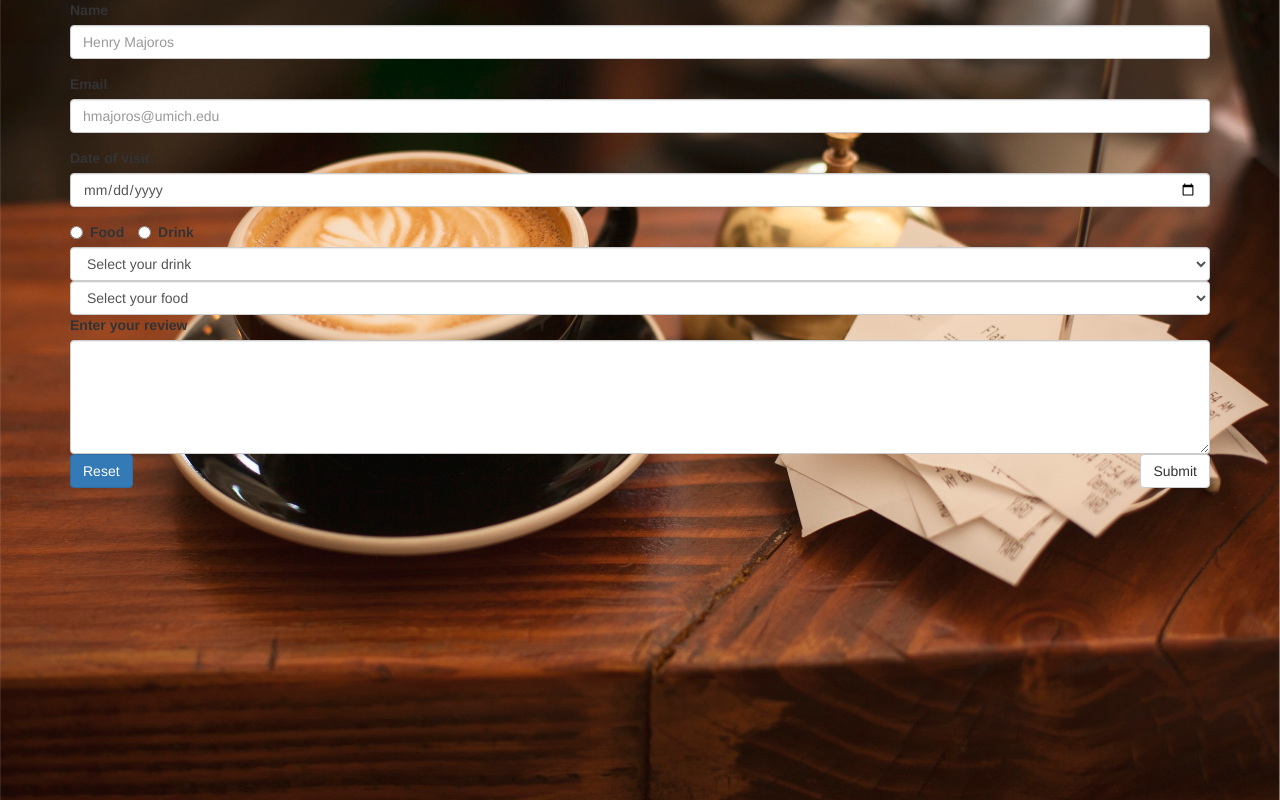
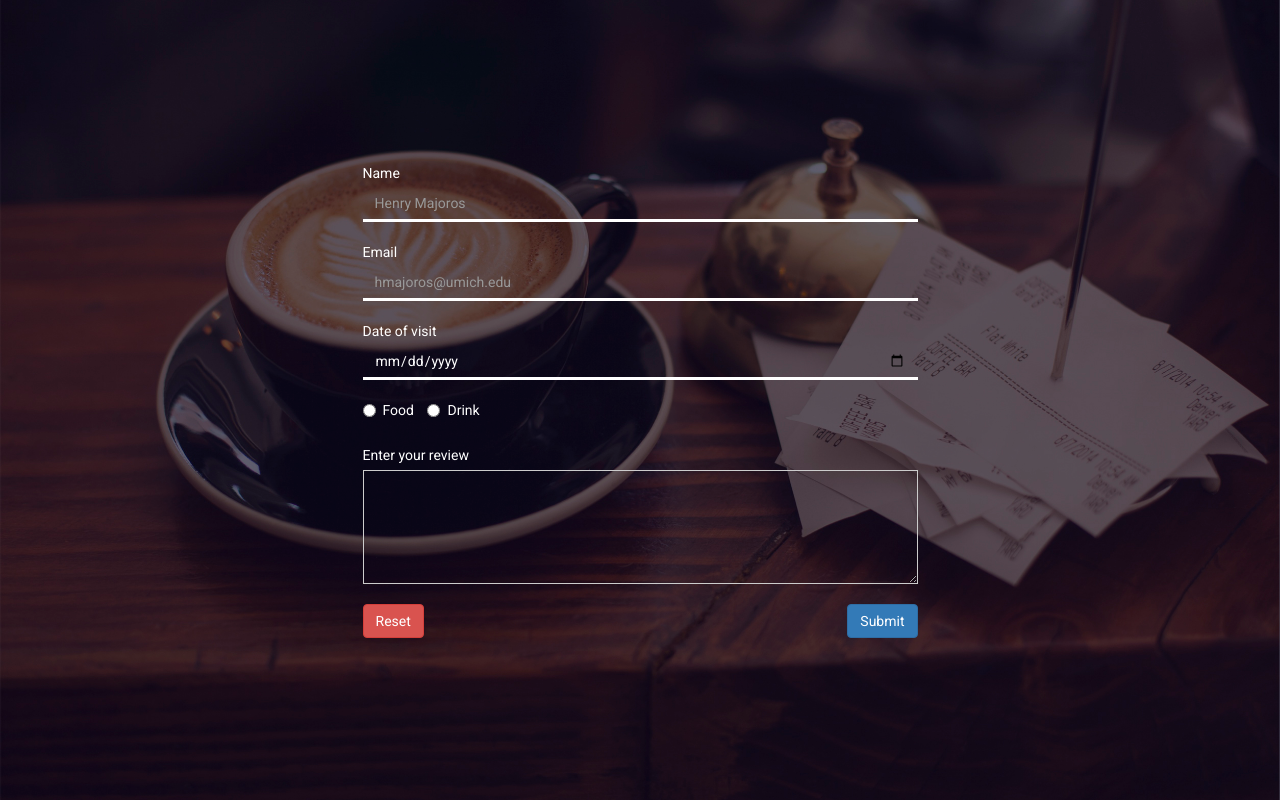
Before and after one commit to hmajoros/labcoffee, a PHP site: page /form.html in a window 1280 px wide. Run offline with PHP 8.4, Linux system fonts and the light colour scheme.

Commit message:
renaming images, finished php mail form

```diff
--- a/form.html
+++ b/form.html
@@ -10,6 +10,7 @@
     <link href="stylesheets/bootstrap.min.css" rel="stylesheet">
 
     <!-- Custom styles for this template -->
+    <link href='http://fonts.googleapis.com/css?family=Roboto:200,400,700' rel='stylesheet' type='text/css'>
     <link href="stylesheets/form.css" rel="stylesheet">
 
     <!-- HTML5 shim and Respond.js for IE8 support of HTML5 elements and media queries -->
@@ -24,116 +25,107 @@
     <div class="bg-full">
 
         <div class="container">
-                <form>
+          <div class="row">
+            <form class="col-xs-12 col-md-6 col-md-offset-3" method="POST" action="review.php">
               <div class="form-group">
                 <label for="name">Name</label>
-                      <input type="text" class="form-control" id="name" placeholder="Henry Majoros" required>
+                <input type="text" class="form-control" id="name" name="name" autocomplete="off" placeholder="Henry Majoros" required>
               </div>
               <div class="form-group">
                   <label for="email">Email</label>
-                        <input type="email" class="form-control" id="email" placeholder="hmajoros@umich.edu">
+                  <input type="email" class="form-control" id="email" name="email" autocomplete="off" placeholder="hmajoros@umich.edu">
               </div>
               <div class="form-group">
                   <label for="date">Date of visit</label>
-                        <input type="date" class="form-control" id="date">
+                  <input type="date" class="form-control" name="date" id="date">
               </div>
               <div class="radio-inline">
-                        <label><input type="radio">Food</label>
+                  <label><input type="radio" name="orderType" data-select="food">Food</label>
               </div>
               <div class="radio-inline">
-                        <label><input type="radio">Drink</label>
+                  <label><input type="radio" name="orderType" data-select="drink">Drink</label>
               </div>
 
-                    <select class="form-control">
-                        <option>Select your drink</option>
+              <select class="form-control hide" id="drink" name="drink-select">
+                <option value="default">Select your drink</option>
 
                 <optgroup label="HOT DRINKS">
 
-                           <option>espresso</option>
-                           <option>latte</option>
-                           <option>macchiato</option>
-                           <option>cappuccino</option>
-                           <option>cafe con miel</option>
-                           <option>americano</option>
-                           <option>mocha</option>
-                           <option>chai</option>
-                           <option>hot chocolate</option>
+                <option value="1">espresso</option>
+                <option value="2">latte</option>
+                <option value="3">macchiato</option>
+                <option value="4">cappuccino</option>
+                <option value="5">cafe con miel</option>
+                <option value="6">americano</option>
+                <option value="7">mocha</option>
+                <option value="8">chai</option>
+                <option value="9">hot chocolate</option>
 
                 <optgroup label="TEA">
 
-                        <option>white peony organic</option>
-                        <option>white jasmine peach organic</option>
-                        <option>green jasmine organic</option>
-                        <option>green moroccan mint</option>
-                        <option>green dragon well</option>
-                        <option>green himalayan jade</option>
-                        <option>oolong baa zhong</option>
-                        <option>oolong coconut</option>
-                        <option>oolong iron goddess of mercy</option>
-                        <option>oolong magnolia blossom</option>
-                        <option>oolong lightly baked qin xin</option>
-                        <option>black earl grey organic</option>
-                        <option>black english breakfast</option>
-                        <option>black vanilla</option>
-                        <option>herbal blend 333 organic</option>
-                        <option>herbal king crimson organic</option>
-                        <option>herbal chamomile</option>
-                        <option>herbal serene dream</option>
-                        <option>yerba mate</option>
+                <option value="10">white peony organic</option>
+                <option value="11">white jasmine peach organic</option>
+                <option value="12">green jasmine organic</option>
+                <option value="13">green moroccan mint</option>
+                <option value="14">green dragon well</option>
+                <option value="15">green himalayan jade</option>
+                <option value="16">oolong baa zhong</option>
+                <option value="17">oolong coconut</option>
+                <option value="18">oolong iron goddess of mercy</option>
+                <option value="19">oolong magnolia blossom</option>
+                <option value="20">oolong lightly baked qin xin</option>
+                <option value="21">black earl grey organic</option>
+                <option value="22">black english breakfast</option>
+                <option value="23">black vanilla</option>
+                <option value="24">herbal blend 333 organic</option>
+                <option value="25">herbal king crimson organic</option>
+                <option value="26">herbal chamomile</option>
+                <option value="27">herbal serene dream</option>
+                <option value="28">yerba mate</option>
 
                 <optgroup label="COLD DRINKS">
 
-                               <option>iced coffee cold brew</option>
-                               <option>iced tea black classic</option>
-                               <option>iced tea green moroccan mint</option>
-                               <option>iced tea oolong plum</option>
-                               <option>iced tea jasmine peach</option>
-                               <option>iced tea ginger with fresh lemon</option>
-                               <option>soda italian</option>
-                               <option>soda french</option>
-                               <option>perrier</option>
+                <option value="29">iced coffee cold brew</option>
+                <option value="30">iced tea black classic</option>
+                <option value="31">iced tea green moroccan mint</option>
+                <option value="32">iced tea oolong plum</option>
+                <option value="33">iced tea jasmine peach</option>
+                <option value="34">iced tea ginger with fresh lemon</option>
+                <option value="35">soda italian</option>
+                <option value="36">soda french</option>
+                <option value="37">perrier</option>
+
+              </select>
+
+              <select class="form-control hide" id="food" name="food-select">
+                <option value="default">Select your food</option>
 
                 <optgroup label="FROZEN YOGURT">
 
-                               <option>Chocolate</option>
-                               <option>Vanilla</option>
+                <option value="1">Chocolate</option>
+                <option value="2">Vanilla</option>
 
                 <optgroup label="SNACKS">
 
-                                <option>gluten free snacks</option>
-                                <option>breads</option>
-                                <option>brownies</option>
-                                <option>cake by the slice</option>
-                                <option>cookies</option>
-                                <option>macarons</option>
-                                <option>muffins</option>
-
-
-
-
+                <option value="3">gluten free snacks</option>
+                <option value="4">breads</option>
+                <option value="5">brownies</option>
+                <option value="6">cake by the slice</option>
+                <option value="7">cookies</option>
+                <option value="8">macarons</option>
+                <option value="9">muffins</option>
               </select>
 
-                    <select class="form-control">
-                        <option>Select your food</option>
-                        <option>1</option>
-                        <option>2</option>
-                        <option>3</option>
-                        <option>4</option>
-                        <option>5</option>
-                    </select>
-
-
-
-
+              <div class="top-buffer"></div>
 
               <label for="review">Enter your review</label>
-                    <textarea class="form-control" id="review" rows="5"></textarea>
+              <textarea class="form-control" id="review" name="review" rows="5"></textarea>
 
-                    <button type="reset" class="btn btn-primary pull-left">Reset</button>
-                    <button type="submit" class="btn btn-default pull-right">Submit</button>
+              <button type="reset" class="btn btn-danger pull-left">Reset</button>
+              <button type="submit" name="submit" value="submit" class="btn btn-primary pull-right">Submit</button>
 
             </form>
-
+          </div>
         </div>
 
     </div>
--- a/js/form.js
+++ b/js/form.js
@@ -2,6 +2,7 @@
 
     $(document).ready(function() {
         $(window).resize(resizeBG);
+        $('input[type="radio"]').on('click', renderRadioSelection);
 
         resizeBG();
     });
@@ -10,6 +11,39 @@
         var height = $(window).height();
 
         $('.bg-full').css({ height: height });
+        renderFormPosition();
+    }
+
+    function renderFormPosition() {
+        var form = $('form'),
+            formHeight = form.height(),
+            winHeight = $(window).height(),
+            margin;
+
+        if (winHeight > formHeight) {
+            margin = (winHeight - formHeight) / 2;
+            form.css({ marginTop: margin });
+        } else {
+            form.css({ marginTop: 40 });
+        }
+
+    }
+
+    function renderRadioSelection() {
+        var checked = $('input[name="orderType"]:checked'),
+            selection;
+
+        if (checked && checked.data('select')) {
+            selection = checked.data('select');
+            if (selection === "food") {
+                $('#food').removeClass('hide');
+                $('#drink').addClass('hide');
+            }
+            if (selection === "drink") {
+                $('#food').addClass('hide');
+                $('#drink').removeClass('hide');
+            }
+        }
     }
 
 })();
--- a/stylesheets/form.css
+++ b/stylesheets/form.css
@@ -1,6 +1,61 @@
+* {
+    font-family: Roboto;
+}
+
 .bg-full {
     width: 100%;
-    background: url('../images/formBG.jpg') no-repeat;
+    background: url('../images/formbgdark.jpg') no-repeat;
     background-size: cover;
     background-position: center;
 }
+
+.top-buffer {
+    margin-top: 20px;
+}
+
+.form-group > label, .radio-inline > label, label {
+    color: white;
+    font-weight: 400;
+}
+
+.form-group > input, select, textarea {
+    margin-bottom: 20px;
+}
+
+select {
+    margin-top: 20px;
+}
+
+.form-group > input {
+    background: none !important;
+    border: none;
+    border-bottom: 3px solid white;
+    border-radius: 0;
+    box-shadow: none;
+    color: white;
+}
+
+.form-group > input:focus {
+    box-shadow: none;
+}
+
+.form-group > input::-webkit-input-placeholder {
+    color: #999;
+}
+
+select:focus {
+    outline: none;
+    box-shadow: none;
+}
+
+textarea.form-control {
+    background: none !important;
+    box-shadow: none;
+    color: white;
+    font-weight: 400;
+    border-radius: 0;
+}
+
+textarea.form-control:focus {
+    box-shadow: none !important;
+}
```
Also changed, not shown: review.php (added, +34 -0 lines), images/beans.jpg (renamed from images/E5KMvPp9SsCnqmEGUwAS_2014-08-10 12.56.40 1.jpg), images/cup.jpg (renamed from images/rcaNUh3pQ9GD8w7Iy8qE__DSC0940.jpg), images/formbgdark.jpg (added), images/mainbg.jpg (renamed from images/bg.jpeg), images/tables.jpg (renamed from images/unsplash-bonus.jpg), images/tea.jpg (renamed from images/Tea-Time.png.jpeg). Lines whose indentation alone changed are shown as unchanged.
